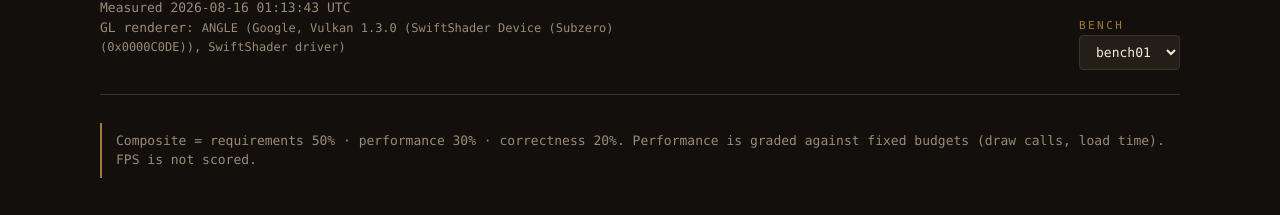
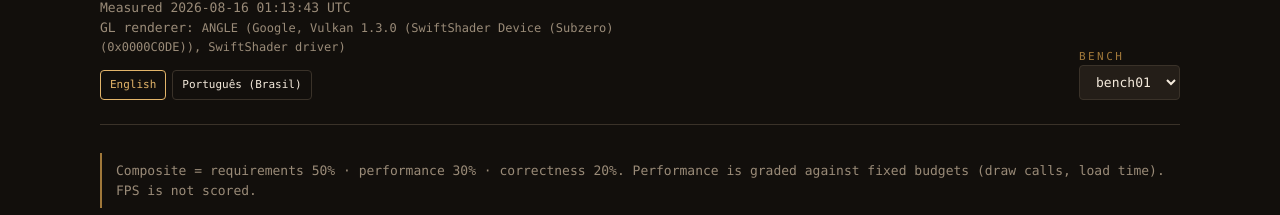
Before and after one commit to victorsodre/threejs-bench, a website: page bench/index.html in a window 1280 px wide. Shown: the part 126-341 px from the top of the page. Drawn offline with Linux system fonts and the light colour scheme.

Commit message:
Add bilingual benchmark scorecard interface

```diff
--- a/bench/index.html
+++ b/bench/index.html
@@ -73,6 +73,12 @@
       padding: 8px 12px;
       border-radius: 4px;
     }
+    .language { display: flex; gap: 6px; margin-top: 10px; }
+    .language button {
+      background: transparent; color: var(--ink); border: 1px solid var(--line);
+      padding: 6px 9px; border-radius: 4px; cursor: pointer; font: inherit; font-size: 11px;
+    }
+    .language button[aria-pressed="true"] { border-color: var(--gold); color: var(--gold); }
     .note {
       color: var(--muted);
       border-left: 2px solid var(--gold-dim);
@@ -182,6 +188,10 @@
         <p class="kicker">threejs-bench</p>
         <h1 id="title">Scorecard</h1>
         <p class="meta" id="meta"></p>
+        <div class="language" role="group" aria-label="Language">
+          <button type="button" data-lang="en" aria-pressed="true">English</button>
+          <button type="button" data-lang="pt" aria-pressed="false">Português (Brasil)</button>
+        </div>
       </div>
       <label>
         <span class="kicker">Bench</span><br>
@@ -191,15 +201,22 @@
     <p class="note" id="formula"></p>
     <div id="app"><p class="status">Loading results…</p></div>
     <footer>
-      One prompt, several models, zero hand-editing.
+      <span id="footer-note">One prompt, several models, zero hand-editing.</span>
       <a href="https://github.com/victorsodre/threejs-bench">Source</a>
-      · <a href="./README.md">Harness docs</a>
+      · <a id="harness-docs" href="./README.md">Harness docs</a>
     </footer>
   </div>
   <script>
     const $ = (id) => document.getElementById(id);
     const params = new URLSearchParams(location.search);
-    const fmt = (n) => Number(n).toLocaleString('en-US');
+    const TEXT = {
+      en: { bench: 'Bench', selectBench: 'Select benchmark', loading: 'Loading results…', footer: 'One prompt, several models, zero hand-editing.', docs: 'Harness docs', measured: 'Measured', renderer: 'GL renderer', requirements: 'Requirements', performance: 'Performance', correctness: 'Correctness', run: 'Run scene →', ranking: 'Ranking', raw: 'Raw metrics', scene: 'Scene', model: 'Model', draws: 'Draws/frame', triangles: 'Triangles/frame', load: 'Load', firstDraw: 'First draw', errors: 'Errors', auto: 'Auto-verified requirements', requirement: 'Requirement', kind: 'Kind', visual: 'Visual quality — VLM judge', manual: 'Manual review checklist', manualNote: 'Not auto-scored. Counts and art direction need a human or VLM with a camera path.', noJudge: 'No VLM judge file for this bench.', visualRanking: 'Visual ranking:', pass: 'pass', fail: 'fail', unavailable: 'Could not load results for', serve: 'Serve the repo over HTTP (GitHub Pages or', fetched: 'so the JSON files can be fetched.', composite: 'Composite = requirements 50% · performance 30% · correctness 20%. Performance is graded against fixed budgets (draw calls, load time). FPS is not scored.', fps: 'Software-rendered in headless CI; relative only, not target-hardware FPS.' },
+      pt: { bench: 'Benchmark', selectBench: 'Selecionar benchmark', loading: 'Carregando resultados…', footer: 'Um prompt, vários modelos, sem edição manual.', docs: 'Documentação do harness', measured: 'Medição', renderer: 'Renderizador GL', requirements: 'Requisitos', performance: 'Desempenho', correctness: 'Corretude', run: 'Abrir cena →', ranking: 'Classificação', raw: 'Métricas brutas', scene: 'Cena', model: 'Modelo', draws: 'Draw calls/frame', triangles: 'Triângulos/frame', load: 'Carregamento', firstDraw: 'Primeiro frame', errors: 'Erros', auto: 'Requisitos verificados automaticamente', requirement: 'Requisito', kind: 'Tipo', visual: 'Qualidade visual — avaliação VLM', manual: 'Checklist de revisão manual', manualNote: 'Não avaliado automaticamente. Contagens e direção de arte exigem uma pessoa ou VLM com caminho de câmera.', noJudge: 'Não há arquivo de avaliação VLM para este benchmark.', visualRanking: 'Classificação visual:', pass: 'aprovado', fail: 'falhou', unavailable: 'Não foi possível carregar os resultados de', serve: 'Sirva o repositório por HTTP (GitHub Pages ou', fetched: 'para que os arquivos JSON possam ser obtidos.', composite: 'Composto = requisitos 50% · desempenho 30% · corretude 20%. O desempenho usa orçamentos fixos (draw calls e carregamento). FPS não entra na pontuação.', fps: 'Renderizado por software em CI headless; serve apenas como referência relativa, não como FPS do hardware-alvo.' },
+    };
+    const storedLanguage = () => { try { return localStorage.getItem('threejs-bench-language'); } catch { return null; } };
+    let language = storedLanguage() === 'pt' ? 'pt' : 'en';
+    const t = (key) => TEXT[language][key];
+    const fmt = (n) => Number(n).toLocaleString(language === 'pt' ? 'pt-BR' : 'en-US');
     const ms = (n) => (n == null ? 'n/a' : n >= 1000 ? `${(n / 1000).toFixed(1)} s` : `${Math.round(n)} ms`);
     const esc = (s) => String(s ?? '').replace(/[&<>"']/g, (c) => ({
       '&': '&amp;', '<': '&lt;', '>': '&gt;', '"': '&quot;', "'": '&#39;',
@@ -245,8 +262,8 @@
       document.title = `threejs-bench — ${report.title}`;
       $('title').textContent = report.title;
       const when = report.measuredAt ? new Date(report.measuredAt).toISOString().replace('T', ' ').replace(/\.\d+Z$/, ' UTC') : '';
-      $('meta').innerHTML = `Measured ${esc(when)}<br>GL renderer: <code>${esc(report.glRenderer || 'unknown')}</code>`;
-      $('formula').textContent = report.compositeNote || '';
+      $('meta').innerHTML = `${t('measured')} ${esc(when)}<br>${t('renderer')}: <code>${esc(report.glRenderer || 'unknown')}</code>`;
+      $('formula').textContent = t('composite');
 
       const ranks = report.scored.map((s, i) => {
         const m = metric(report, s.scene) || {};
@@ -256,13 +273,13 @@
             <div class="place">${i + 1}</div>
             <div>
               <h3 class="model">${esc(s.model)}</h3>
-              <p class="sub"><code>${esc(s.scene)}</code> · ${esc(s.passed)}/${esc(s.total)} checks · ${fmt(m.drawCallsPerFrame ?? 0)} draws/frame · load ${ms(m.loadMs)}</p>
+              <p class="sub"><code>${esc(s.scene)}</code> · ${esc(s.passed)}/${esc(s.total)} checks · ${fmt(m.drawCallsPerFrame ?? 0)} draws/frame · ${t('load').toLowerCase()} ${ms(m.loadMs)}</p>
               <div class="bars">
-                <div class="bar-row"><span>Requirements</span><div class="track"><div class="fill" style="width:${s.requirements}%"></div></div><span>${s.requirements}</span></div>
-                <div class="bar-row"><span>Performance</span><div class="track"><div class="fill perf" style="width:${s.performance}%"></div></div><span>${s.performance}</span></div>
-                <div class="bar-row"><span>Correctness</span><div class="track"><div class="fill corr" style="width:${s.correctness}%"></div></div><span>${s.correctness}</span></div>
+                <div class="bar-row"><span>${t('requirements')}</span><div class="track"><div class="fill" style="width:${s.requirements}%"></div></div><span>${s.requirements}</span></div>
+                <div class="bar-row"><span>${t('performance')}</span><div class="track"><div class="fill perf" style="width:${s.performance}%"></div></div><span>${s.performance}</span></div>
+                <div class="bar-row"><span>${t('correctness')}</span><div class="track"><div class="fill corr" style="width:${s.correctness}%"></div></div><span>${s.correctness}</span></div>
               </div>
-              <a class="run" href="${esc(live)}">Run scene →</a>
+              <a class="run" href="${esc(live)}">${t('run')}</a>
             </div>
             <div class="scorebox">
               <div class="composite">${s.composite}</div>
@@ -293,12 +310,12 @@
         const cells = report.metrics.map((m) => {
           const hit = [...(m.sourceChecks || []), ...(m.runtimeChecks || [])].find((x) => x.id === c.id);
           if (!hit) return '<td>—</td>';
-          return `<td class="${hit.pass ? 'ok' : 'no'}">${hit.pass ? 'pass' : 'fail'}</td>`;
+          return `<td class="${hit.pass ? 'ok' : 'no'}">${hit.pass ? t('pass') : t('fail')}</td>`;
         }).join('');
         return `<tr><td>${esc(c.label)}</td><td>${esc(c.kind)}</td>${cells}</tr>`;
       }).join('');
 
-      let visual = '<p class="status">No VLM judge file for this bench.</p>';
+      let visual = `<p class="status">${t('noJudge')}</p>`;
       if (report.judged?.scores?.length) {
         const dims = report.judged.dimensions || [];
         const vHead = dims.map((d) => `<th>${esc(d.replace(/_/g, ' '))}</th>`).join('');
@@ -315,32 +332,32 @@
             <thead><tr><th>Scene</th>${vHead}<th>Overall</th><th>Notes</th></tr></thead>
             <tbody>${vRows}</tbody>
           </table></div>
-          <p class="meta">Visual ranking: ${(report.judged.ranking || []).map((r) => `<code>${esc(r)}</code>`).join(' → ')}</p>`;
+          <p class="meta">${t('visualRanking')} ${(report.judged.ranking || []).map((r) => `<code>${esc(r)}</code>`).join(' → ')}</p>`;
       }
 
       const manual = (report.manual || []).map((item) => `<li>${esc(item)}</li>`).join('');
 
       $('app').innerHTML = `
-        <h2>Ranking</h2>
+        <h2>${t('ranking')}</h2>
         <div class="ranks">${ranks}</div>
-        <h2>Raw metrics</h2>
+        <h2>${t('raw')}</h2>
         <div class="table-wrap"><table>
           <thead><tr>
-            <th>Scene</th><th>Model</th><th>three</th><th>Draws/frame</th>
-            <th>Triangles/frame</th><th>Load</th><th>First draw</th><th>FPS¹</th><th>Errors</th>
+            <th>${t('scene')}</th><th>${t('model')}</th><th>three</th><th>${t('draws')}</th>
+            <th>${t('triangles')}</th><th>${t('load')}</th><th>${t('firstDraw')}</th><th>FPS¹</th><th>${t('errors')}</th>
           </tr></thead>
           <tbody>${metricsRows}</tbody>
         </table></div>
-        <p class="meta">¹ ${esc(report.fpsNote || '')}</p>
-        <h2>Auto-verified requirements</h2>
+        <p class="meta">¹ ${t('fps')}</p>
+        <h2>${t('auto')}</h2>
         <div class="table-wrap"><table>
-          <thead><tr><th>Requirement</th><th>Kind</th>${reqHead}</tr></thead>
+          <thead><tr><th>${t('requirement')}</th><th>${t('kind')}</th>${reqHead}</tr></thead>
           <tbody>${reqRows}</tbody>
         </table></div>
-        <h2>Visual quality — VLM judge</h2>
+        <h2>${t('visual')}</h2>
         ${visual}
-        <h2>Manual review checklist</h2>
-        <p class="meta">Not auto-scored. Counts and art direction need a human or VLM with a camera path.</p>
+        <h2>${t('manual')}</h2>
+        <p class="meta">${t('manualNote')}</p>
         <ul class="chips">${manual}</ul>`;
     };
 
@@ -353,19 +370,32 @@
       } catch { /* single-bench fallback */ }
       const sel = $('bench');
       sel.innerHTML = benches.map((id) => `<option value="${esc(id)}"${id === current ? ' selected' : ''}>${esc(id)}</option>`).join('');
-      sel.addEventListener('change', () => {
+      sel.onchange = () => {
         const next = new URL(location.href);
         next.searchParams.set('bench', sel.value);
         location.href = next.href;
-      });
+      };
       try {
         render(await loadReport(current));
       } catch (err) {
-        $('app').innerHTML = `<p class="status error">Could not load results for <code>${esc(current)}</code>. Serve the repo over HTTP (GitHub Pages or <code>python3 -m http.server</code>) so the JSON files can be fetched.<br><br>${esc(err.message)}</p>`;
+        $('app').innerHTML = `<p class="status error">${t('unavailable')} <code>${esc(current)}</code>. ${t('serve')} <code>python3 -m http.server</code>) ${t('fetched')}<br><br>${esc(err.message)}</p>`;
       }
     };
 
-    boot();
+    const applyLanguage = (next) => {
+      language = next;
+      try { localStorage.setItem('threejs-bench-language', language); } catch { /* preference remains in memory */ }
+      document.documentElement.lang = language === 'pt' ? 'pt-BR' : 'en';
+      document.querySelectorAll('[data-lang]').forEach((button) => button.setAttribute('aria-pressed', String(button.dataset.lang === language)));
+      document.querySelector('.kicker + h1').textContent = language === 'pt' ? 'Placar' : 'Scorecard';
+      document.querySelector('label .kicker').textContent = t('bench');
+      $('bench').setAttribute('aria-label', t('selectBench'));
+      $('footer-note').textContent = t('footer');
+      $('harness-docs').textContent = t('docs');
+      boot();
+    };
+    document.querySelectorAll('[data-lang]').forEach((button) => button.addEventListener('click', () => applyLanguage(button.dataset.lang)));
+    applyLanguage(language);
   </script>
 </body>
 </html>
```
Also changed, not shown: README.md.
